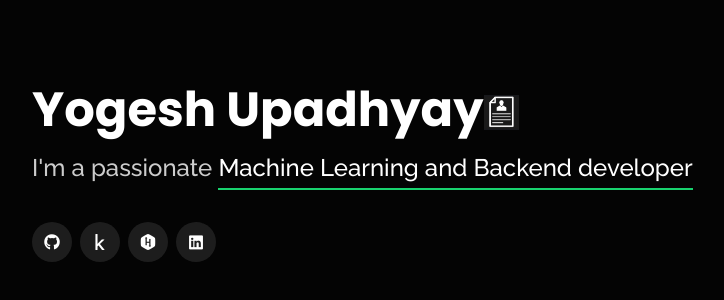
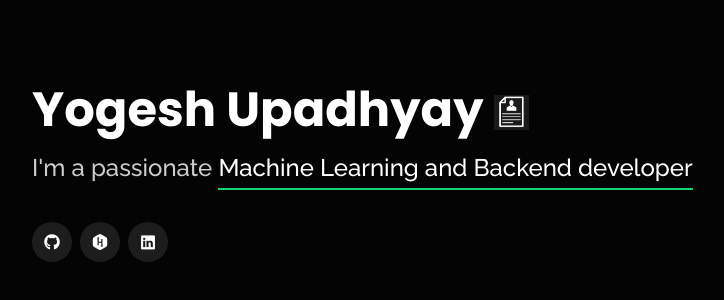
Before and after one commit to YogeshUpdhyay/YogeshUpadhyay, a plain HTML site: page index.html in a window 1280 px wide. Shown: the part 226-526 px from the top of the page, without its empty margins (53-777 px from the left). Drawn offline with nearby package versions, Linux system fonts and the light colour scheme.

Commit message:
Updated the resume

```diff
--- a/index.html
+++ b/index.html
@@ -40,7 +40,7 @@
   <header id="header" class="header-tops">
     <div class="container">
 
-      <h1>Yogesh Upadhyay<a href="https://yogeshupdhyay.github.io/YogeshUpadhyay/Yogesh's Resume.pdf"><img src = "resume.PNG" height=35 width =35 >
+      <h1>Yogesh Upadhyay <a href="https://yogeshupdhyay.github.io/YogeshUpadhyay/Resume.pdf"><img src = "resume.PNG" height=35 width =35 >
         </a></h1>
       <!-- Uncomment below if you prefer to use an image logo -->
       <!-- <a href="index.html"><img src="assets/img/logo.png" alt="" class="img-fluid"></a>-->
@@ -49,7 +49,6 @@
 
       <div class="social-links">
         <a href="https://github.com/YogeshUpdhyay" class="github"><i class="fab fa-github"></i></a>
-        <a href="https://www.kaggle.com/yogeshupadhyay" class="kaggle"><i class="fab fa-kaggle"></i></a>
         <a href="https://www.hackerrank.com/yogeshh2021" class="hackerrank"><i class="fab fa-hackerrank"></i></a>
         <a href="https://www.linkedin.com/in/yogesh-upadhyay-8169b4190/" class="linkedin"><i class="icofont-linkedin"></i></a>
       </div>
```
Also changed, not shown: 2 other files.
